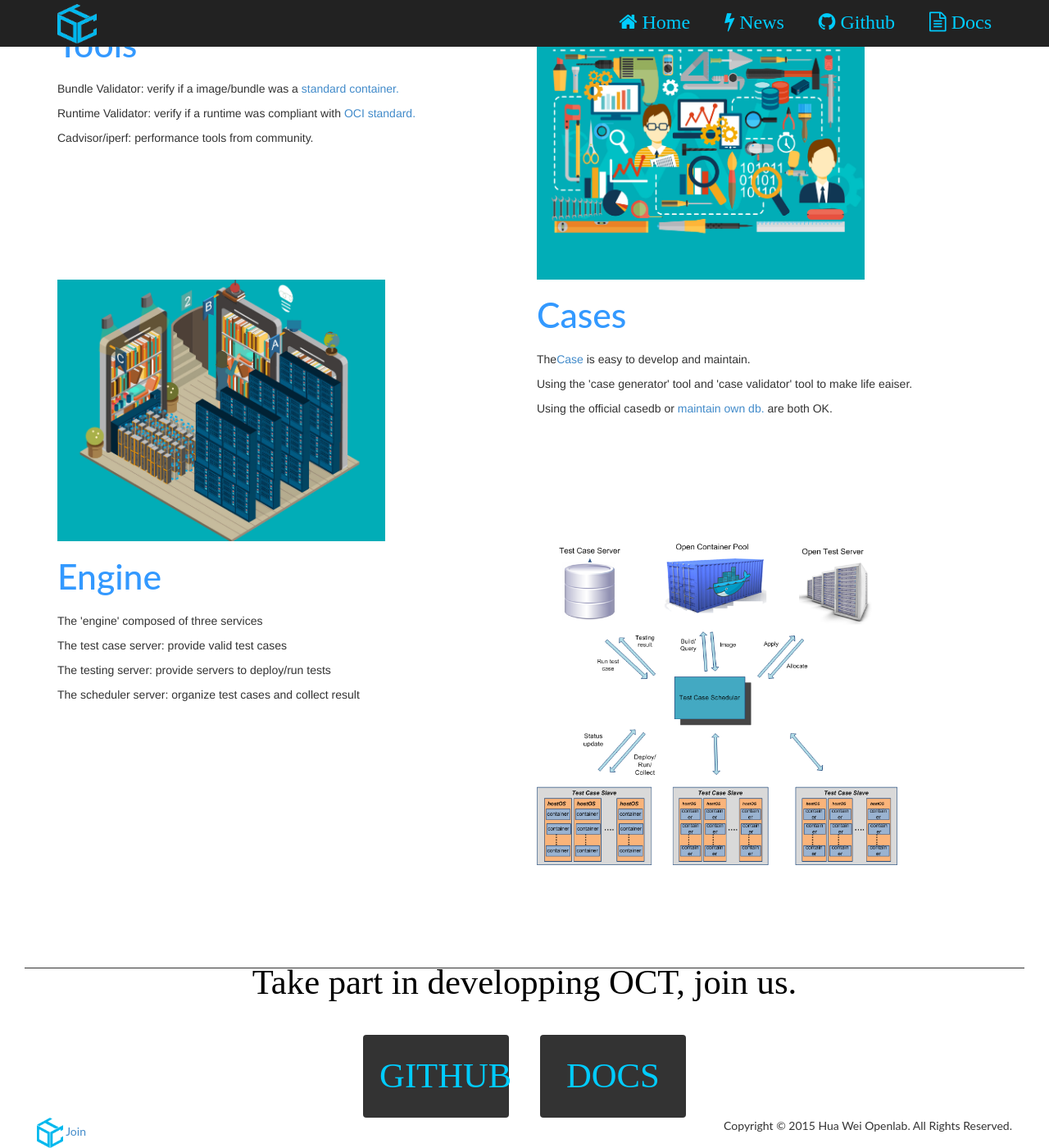
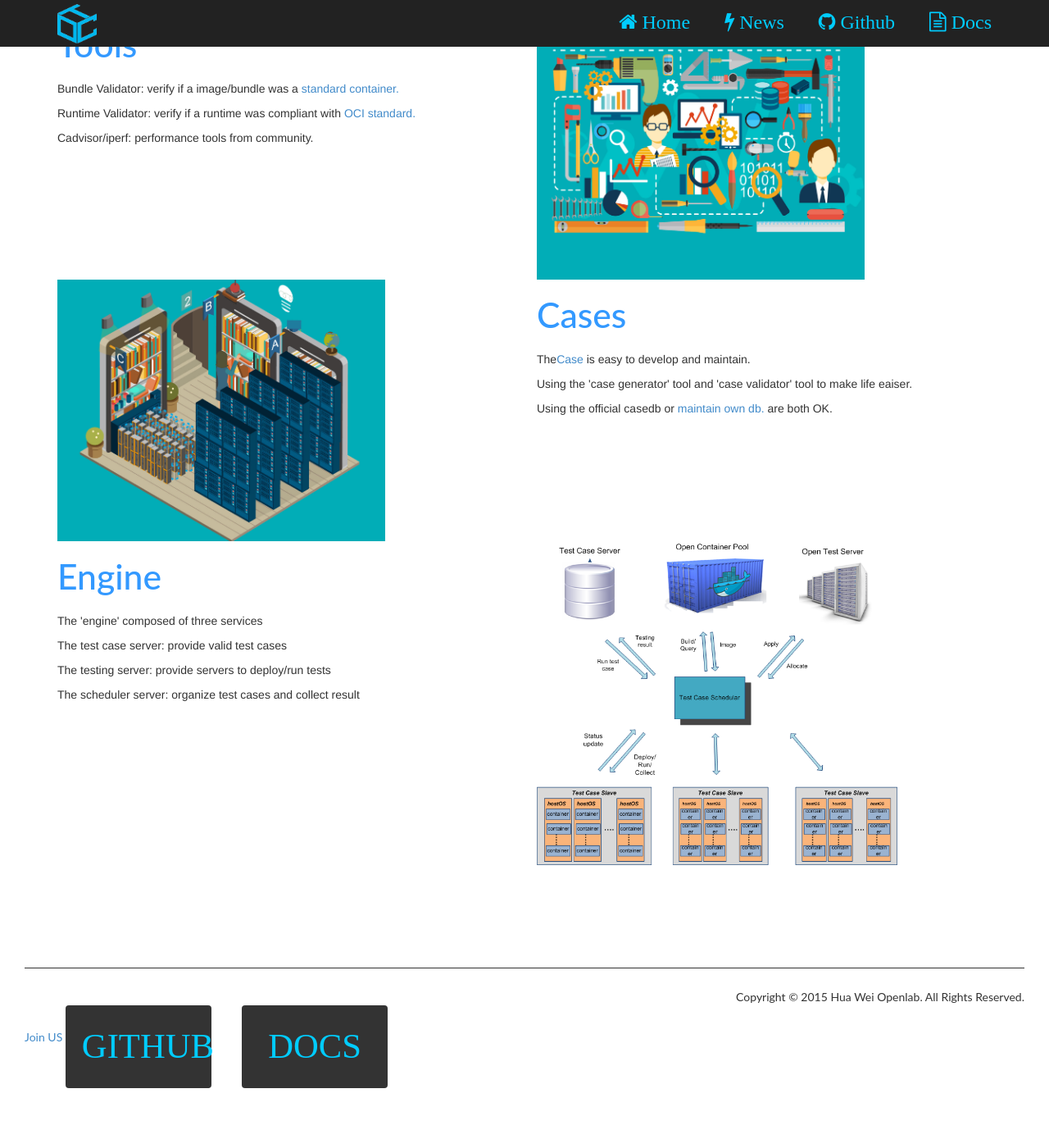
Before and after one commit to ociweb/ociweb.github.io, a Jekyll site: the page index.html, which Jekyll copies as it is, in a window 1280 px wide and 1400 px high, scrolled down 1218 px. Shown: the whole window at 82% size. Built offline with Jekyll 4.4.1, drawn with Linux system fonts in a browser that asks for light colours; some web fonts are replaced; after the commit the page ends 2560 px from its top, so only the background shows below that.

Commit message:
update link

```diff
--- a/assets/css/style.css
+++ b/assets/css/style.css
@@ -181,16 +181,7 @@ h3 {
   font-size: 32pt;
   margin-bottom: 20px;
 }
-.links {
-  text-align: center;
-  margin-top: 100px;
-}
-.links h3 {
-  font-family: Dosis;
-  color: #000000;
-  margin-bottom: 20px;
-}
-.links .btn {
+.footer .btn {
   padding: 20px;
   margin-top: 20px;
   width: 178px;
@@ -199,16 +190,16 @@ h3 {
   font-family: Dosis;
   font-size: 32pt;
 }
-.links .btn:hover {
+.footer .btn:hover {
   text-decoration: underline;
 }
-.links .btn-github {
+.footer .btn-github {
   color: #00ccff;
 }
-.links .btn-docs {
+.footer .btn-docs {
   color: #00ccff;
 }
-.links .separator {
+.footer .separator {
   display: inline-block;
   width: 30px;
 }
--- a/index.html
+++ b/index.html
@@ -111,22 +111,18 @@
 	    </div>
     </div>
     </div>
-    <div class="links">
-        <div class="col-md-12">
-            <h3>Take part in developping OCT, join us.</h3>
-            <a href="https://github.com/huawei-openlab/oct/" class="btn btn-default btn-github">GITHUB</a>
-            <span class="separator"></span>
-            <a href="https://github.com/huawei-openlab/oct/blob/master/README.md" class="btn btn-default btn-docs">DOCS</a>
-        </div>
-    </div>
     <div class="footer">
-        <div class="separator-hr"></div>
-        <div class="col-md-6">
-		<img src="assets/img/logo/favicon.ico" width="32"> <a href="https://github.com/huawei-openlab/">Join</a>
-        </div>
-        <div class="col-md-6">
-		<p class="copyright">Copyright &copy; 2015 Hua Wei Openlab. All Rights Reserved.</p>
-        </div>
+	    <div class="separator-hr"></div>
+	    <div class="row">
+		    <div class="col-md-6">
+			    <a>Join US</a>
+			    <a href="https://github.com/huawei-openlab/oct/" class="btn btn-default btn-github">GITHUB</a>
+			    <span class="separator"></span>
+			    <a href="https://github.com/huawei-openlab/oct/blob/master/README.md" class="btn btn-default btn-docs">DOCS</a>
+		    </div><div class="col-md-6">
+			    <p class="copyright">Copyright © 2015 Hua Wei Openlab. All Rights Reserved.</p>
+		    </div>
+	    </div>
     </div>
 </div>
 </div>
```
